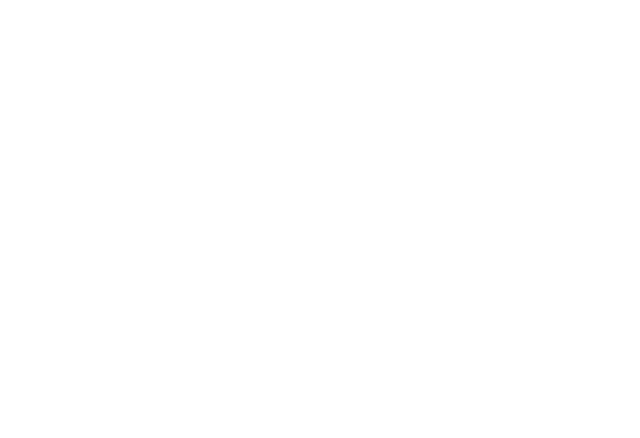
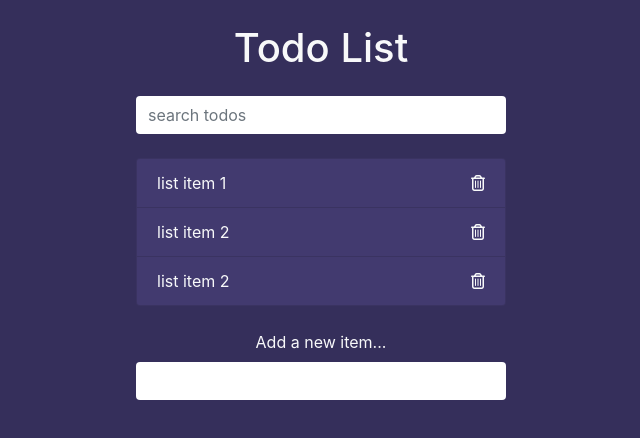
Before and after one commit to melissagnzx/JavaScript-Projects, a plain HTML site: page ToDoList/index.html in a window 1280 px wide. Shown: the whole page, without its empty margins (319-959 px from the left). Drawn offline with nearby package versions, Linux system fonts and the light colour scheme.

Commit message:
added style to list

```diff
--- a/ToDoList/index.html
+++ b/ToDoList/index.html
@@ -4,20 +4,59 @@
     <meta charset="utf-8" />
     <meta name="viewport" contents="width=device-width" ,initial-scale="1.0" />
     <meta http-equiv="X-UA-Compatible" content="ie=edge" />
-    <link
-      rel="stylesheet"
-      href="https://cdnjs.cloudflare.com/ajax/libs/font-awesome/4.7.0/css/font-awesome.min.css"
-    />
+    <script src="https://kit.fontawesome.com/f5269c4b8b.js"></script>
     <link
       rel="stylesheet"
       href="https://stackpath.bootstrapcdn.com/bootstrap/4.3.1/css/bootstrap.min.css"
       integrity="sha384-ggOyR0iXCbMQv3Xipma34MD+dH/1fQ784/j6cY/iJTQUOhcWr7x9JvoRxT2MZw1T"
       crossorigin="anonymous"
     />
-    <link rel=stylesheet" href="styles.css">
+    <link rel="stylesheet" href="styles.css" />
+
     <title>Todos</title>
   </head>
   <body>
+    <div class="container">
+      <!-- title -->
+      <header class="text-center text-light my-4">
+        <h1 class="mb-4">Todo List</h1>
+        <!-- search form -->
+        <form action="/" class="search">
+          <input
+            type="text"
+            name="search"
+            placeholder="search todos"
+            class="form-control m-auto"
+          />
+        </form>
+      </header>
+      <!-- list of items -->
+      <ul class="list-group todos mx-auto text-light">
+        <li
+          class="list-group-item d-flex justify-content-between align-items-center"
+        >
+          <span>list item 1</span>
+          <i class="far fa-trash-alt delete"></i>
+        </li>
+        <li
+          class="list-group-item d-flex justify-content-between align-items-center"
+        >
+          <span>list item 2</span>
+          <i class="far fa-trash-alt delete"></i>
+        </li>
+        <li
+          class="list-group-item d-flex justify-content-between align-items-center"
+        >
+          <span>list item 2</span>
+          <i class="far fa-trash-alt delete"></i>
+        </li>
+      </ul>
+      <!-- add new item form -->
+      <form action="" class="add text-center my-4">
+        <label class="text-light">Add a new item...</label>
+        <input type="text" name="add" class="form-control m-auto" />
+      </form>
+    </div>
     <script src="app.js"></script>
   </body>
 </html>
--- a/ToDoList/styles.css
+++ b/ToDoList/styles.css
@@ -0,0 +1,23 @@
+body {
+  background: #352f5b;
+}
+
+.container {
+  max-width: 400px;
+}
+
+input[type="text"],
+input[type="text"]:focus {
+  color: #fff;
+  border: none;
+  background: #rgba(0, 0, 0, 0.2);
+  max-resolution: 400px;
+}
+
+.todos li {
+  background: #423a6f;
+}
+
+.delete {
+  cursor: pointer;
+}
```
